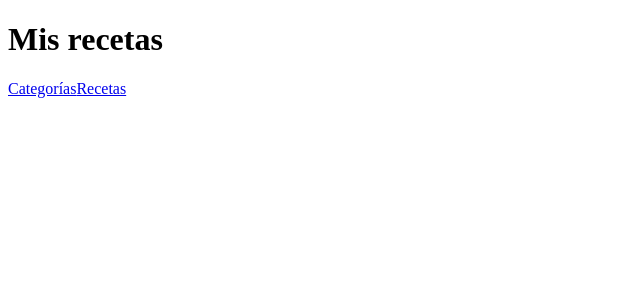
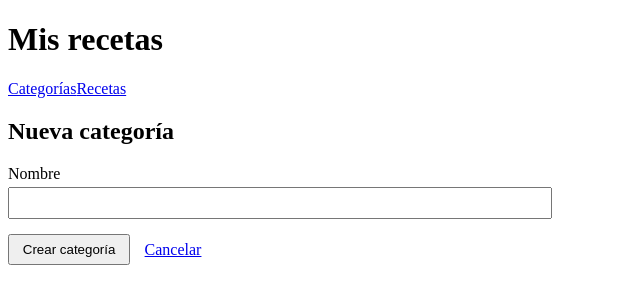
Before and after one commit to Franbolt/TP-Web-Frontend, an Angular app: page /categorias/nueva in a window 1280 px wide. Before the commit this address led to /. Shown: the top 304 px of the page, without its empty margins (0-640 px from the left). Built offline with nearby package versions, Linux system fonts and the light colour scheme.

Commit message:
ABM de categorías y manejo de conflictos al borrar

```diff
--- a/src/app/app.routes.ts
+++ b/src/app/app.routes.ts
@@ -1,11 +1,14 @@
 import { Routes } from '@angular/router';
 import { Categorias } from './categorias/categorias';
+import { CategoriaForm } from './categorias/categoria-form';
 import { Recetas } from './recetas/recetas';
 import { RecetaForm } from './recetas/receta-form';
 
 export const routes: Routes = [
   { path: '', redirectTo: 'categorias', pathMatch: 'full' },
   { path: 'categorias', component: Categorias },
+  { path: 'categorias/nueva', component: CategoriaForm },
+  { path: 'categorias/:id/editar', component: CategoriaForm },
   { path: 'recetas', component: Recetas },
   { path: 'recetas/nueva', component: RecetaForm },
   { path: 'recetas/:id/editar', component: RecetaForm },
--- /dev/null
+++ b/src/app/categorias/categoria-form.html
@@ -0,0 +1,20 @@
+<h2>{{ esEdicion ? 'Editar categoría' : 'Nueva categoría' }}</h2>
+
+@if (error()) {
+  <p class="error">{{ error() }}</p>
+}
+
+<form [formGroup]="form" (ngSubmit)="guardar()">
+  <label for="nombre">Nombre</label>
+  <input id="nombre" type="text" formControlName="nombre" />
+  @if (form.get('nombre')?.invalid && form.get('nombre')?.touched) {
+    <p class="error">El nombre es obligatorio (máximo 50 caracteres).</p>
+  }
+
+  <div class="acciones">
+    <button type="submit" [disabled]="enviando()">
+      {{ esEdicion ? 'Guardar cambios' : 'Crear categoría' }}
+    </button>
+    <a routerLink="/categorias">Cancelar</a>
+  </div>
+</form>
--- /dev/null
+++ b/src/app/categorias/categoria-form.ts
@@ -0,0 +1,61 @@
+import { Component, OnInit, inject, signal } from '@angular/core';
+import { FormBuilder, ReactiveFormsModule, Validators } from '@angular/forms';
+import { ActivatedRoute, Router, RouterLink } from '@angular/router';
+import { CategoriasService } from '../services/categorias';
+
+@Component({
+  imports: [ReactiveFormsModule, RouterLink],
+  selector: 'app-categoria-form',
+  styleUrl: './categoria-form.scss',
+  templateUrl: './categoria-form.html',
+})
+export class CategoriaForm implements OnInit {
+  private fb = inject(FormBuilder);
+  private route = inject(ActivatedRoute);
+  private router = inject(Router);
+  private categoriasService = inject(CategoriasService);
+
+  error = signal('');
+  enviando = signal(false);
+  esEdicion = false;
+  private idEditar: number | null = null;
+
+  form = this.fb.group({
+    nombre: ['', [Validators.required, Validators.maxLength(50)]],
+  });
+
+  ngOnInit(): void {
+    const id = this.route.snapshot.paramMap.get('id');
+    if (id) {
+      this.esEdicion = true;
+      this.idEditar = Number(id);
+      this.categoriasService.getOne(this.idEditar).subscribe({
+        next: (categoria) => this.form.patchValue({ nombre: categoria.nombre }),
+        error: (err) => this.error.set(err?.error?.message ?? 'No se pudo cargar la categoría.'),
+      });
+    }
+  }
+
+  guardar(): void {
+    if (this.form.invalid) {
+      this.form.markAllAsTouched();
+      this.error.set('El nombre es obligatorio (máximo 50 caracteres).');
+      return;
+    }
+
+    this.enviando.set(true);
+    this.error.set('');
+    const nombre = this.form.value.nombre ?? '';
+    const peticion = this.esEdicion && this.idEditar !== null
+      ? this.categoriasService.update(this.idEditar, nombre)
+      : this.categoriasService.create(nombre);
+
+    peticion.subscribe({
+      next: () => this.router.navigate(['/categorias']),
+      error: (err) => {
+        this.error.set(err?.error?.message ?? 'No se pudo guardar la categoría.');
+        this.enviando.set(false);
+      },
+    });
+  }
+}
--- a/src/app/categorias/categorias.html
+++ b/src/app/categorias/categorias.html
@@ -1,4 +1,7 @@
 <h2>Categorías</h2>
+
+<a routerLink="/categorias/nueva" class="boton">Nueva categoría</a>
+
 
 @if (error()) {
   <p class="error">{{ error() }}</p>
@@ -8,19 +11,23 @@
   <p>Cargando...</p>
 }
 
-@if (!cargando() && !error()) {
+@if (!cargando()) {
   <table>
     <thead>
-      <tr><th>ID</th><th>Nombre</th></tr>
+      <tr><th>ID</th><th>Nombre</th><th>Acciones</th></tr>
     </thead>
     <tbody>
       @for (categoria of categorias(); track categoria.id) {
         <tr>
           <td>{{ categoria.id }}</td>
           <td>{{ categoria.nombre }}</td>
+          <td>
+            <a [routerLink]="['/categorias', categoria.id, 'editar']">Editar</a>
+            <button type="button" (click)="borrar(categoria.id)">Borrar</button>
+          </td>
         </tr>
       } @empty {
-        <tr><td colspan="2">No hay categorías todavía.</td></tr>
+        <tr><td colspan="3">No hay categorías todavía.</td></tr>
       }
     </tbody>
   </table>
--- a/src/app/categorias/categorias.ts
+++ b/src/app/categorias/categorias.ts
@@ -1,9 +1,10 @@
 import { Component, OnInit, inject, signal } from '@angular/core';
+import { RouterLink } from '@angular/router';
 import { Categoria } from '../models/categoria.interface';
 import { CategoriasService } from '../services/categorias';
 
 @Component({
-  imports: [],
+  imports: [RouterLink],
   selector: 'app-categorias',
   styleUrl: './categorias.scss',
   templateUrl: './categorias.html',
@@ -17,6 +18,14 @@ export class Categorias implements OnInit {
 
   ngOnInit(): void {
     this.cargar();
+  }
+
+  borrar(id: number): void {
+    if (!confirm('¿Borrar la categoría ' + id + '?')) return;
+    this.categoriasService.remove(id).subscribe({
+      next: () => this.cargar(),
+      error: (err) => this.error.set(err?.error?.message ?? 'No se pudo borrar la categoría.'),
+    });
   }
 
   cargar(): void {
--- a/src/app/recetas/recetas.html
+++ b/src/app/recetas/recetas.html
@@ -19,7 +19,7 @@
   <p>Cargando...</p>
 }
 
-@if (!cargando() && !error()) {
+@if (!cargando()) {
   <table>
     <thead>
       <tr>
```
Also changed, not shown: src/app/categorias/categoria-form.scss (added).
